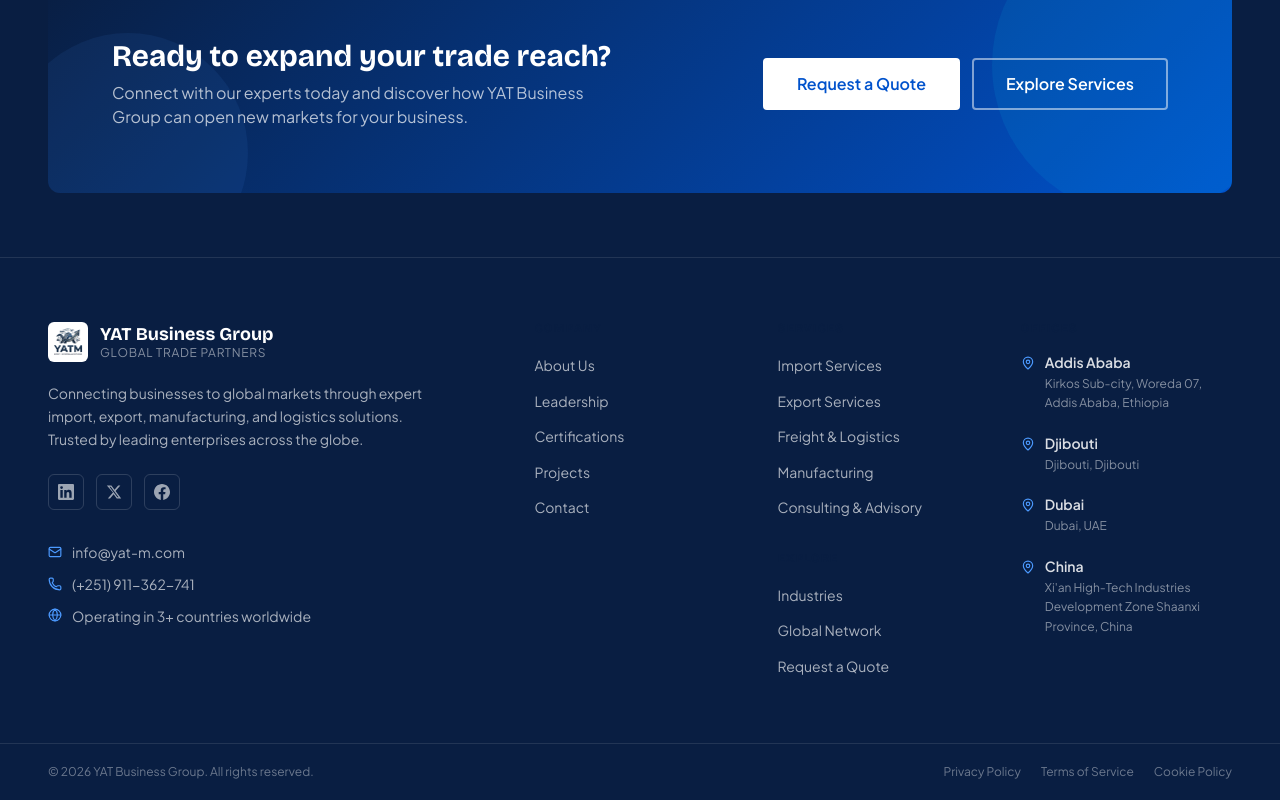
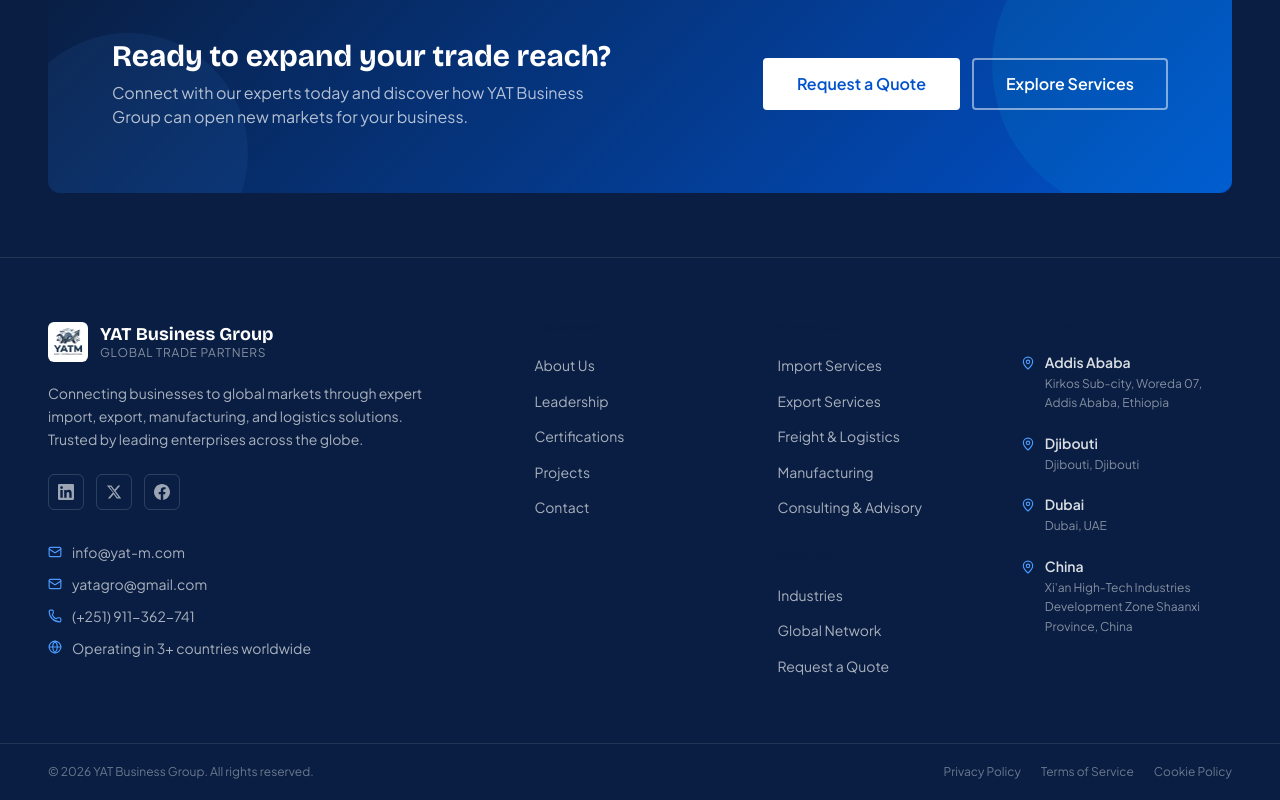
Before and after one commit to Bisrategebriel/yatm, a Next.js app: page / in a window 1280 px wide. Shown: the part 4999-5799 px from the top of the page. Built offline with nearby package versions, Linux system fonts and the light colour scheme.

Commit message:
feat: add secondary email on footer

```diff
--- a/components/Footer.tsx
+++ b/components/Footer.tsx
@@ -111,6 +111,10 @@
                 <Mail size={14} className="text-[#4C9AFF] shrink-0" />
                 info@yat-m.com
               </a>
+              <a href="mailto:yatagro@gmail.com" className="flex items-center gap-2.5 text-sm text-white/65 hover:text-white transition-colors">
+                <Mail size={14} className="text-[#4C9AFF] shrink-0" />
+                yatagro@gmail.com
+              </a>
               <a href="tel:+251911362741" className="flex items-center gap-2.5 text-sm text-white/65 hover:text-white transition-colors">
                 <Phone size={14} className="text-[#4C9AFF] shrink-0" />
                 (+251) 911-362-741
```
